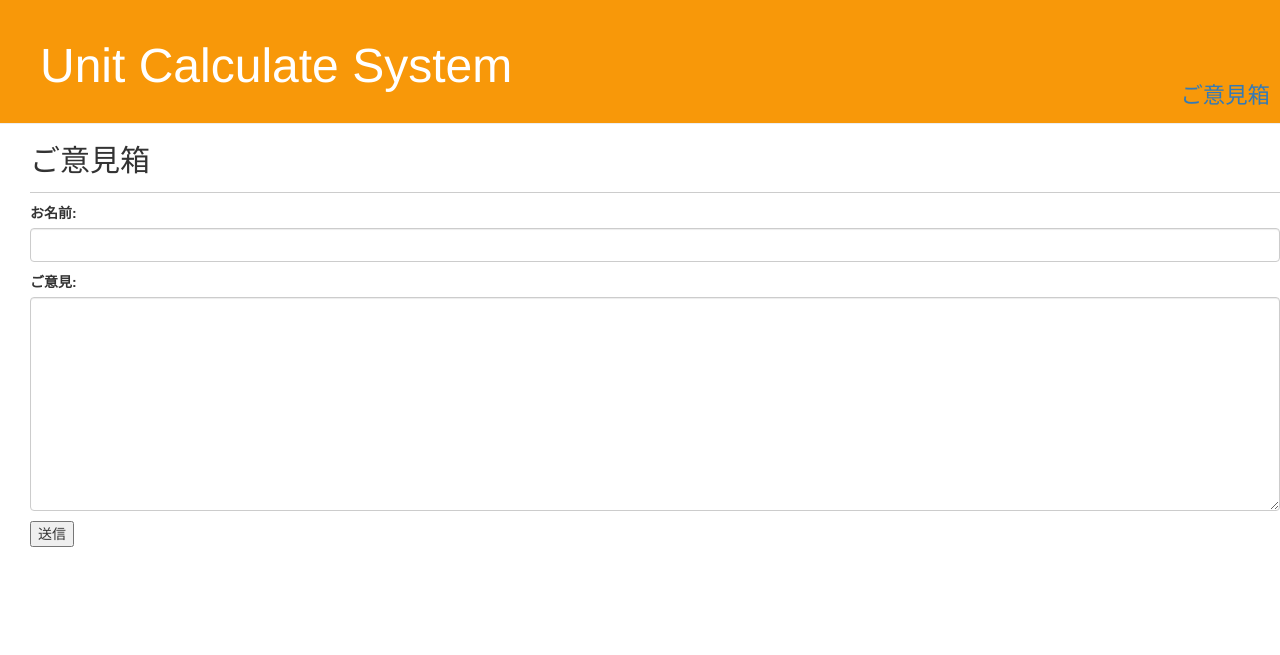
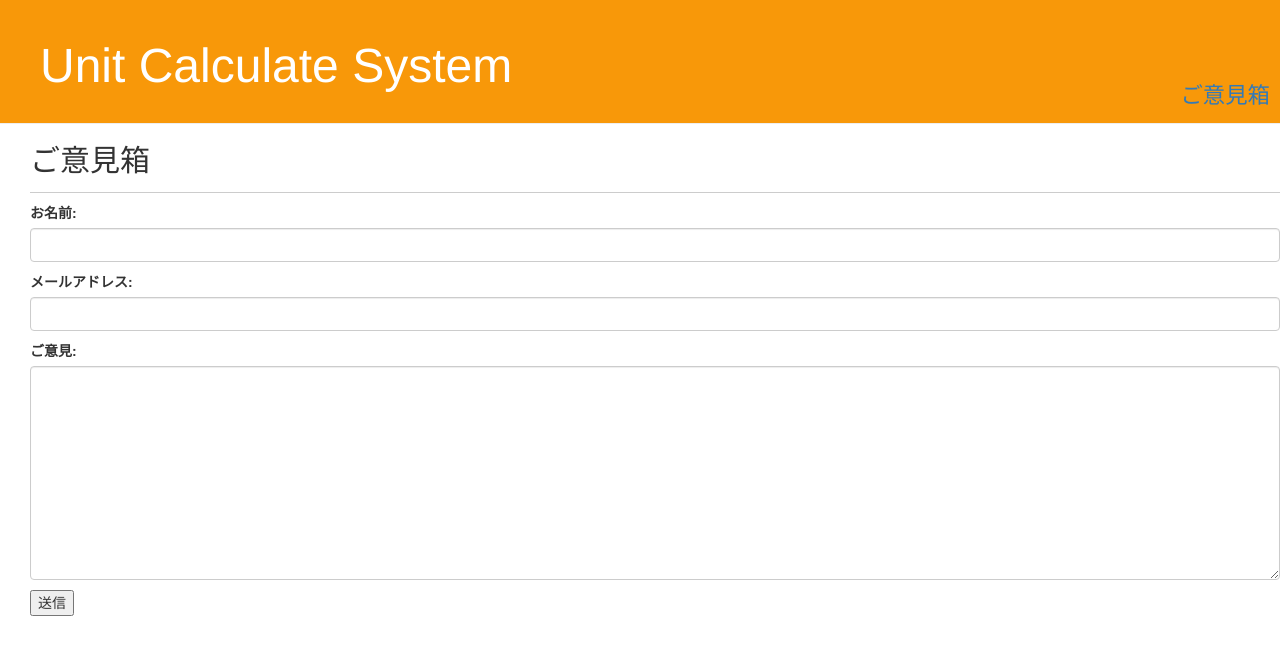
Before and after one commit to kawashima1129/UnitCalculation, a Django app: page /calc/inquire in a window 1280 px wide. Shown: the top 655 px of the page. Run offline with Django 3.2, Linux system fonts and the light colour scheme; some libraries are stand-ins or nearby versions.

Commit message:
お問い合わせにメールアドレスを追加

```diff
--- a/UnitCalc/calc/forms.py
+++ b/UnitCalc/calc/forms.py
@@ -86,16 +86,21 @@ class TimeTableForm(forms.Form):
 class ContactForm(forms.Form):
     name = forms.CharField(label='お名前', required=True,
                            widget=forms.TextInput(attrs={'cols':20,'rows':30,'class': 'form-control reset-border-radius',}))
+    address = forms.CharField(label='メールアドレス',
+                              widget=forms.TextInput(attrs={'cols':20, 'rows': 10, 'class': 'form-control reset-border-radius',}),
+                              required=True)
     message = forms.CharField(label='ご意見',
                               widget=forms.Textarea(attrs={'cols':20, 'rows': 10, 'class': 'form-control reset-border-radius',}),
                               required=True)
+
 
     # メール送信処理
     def send_email(self):
         # send email using the self.cleaned_data dictionary
         subject = self.cleaned_data['name']
-        message = self.cleaned_data['message']
+        message = ("相手のメールアドレス：" + self.cleaned_data['address']
+                  + "       内容：" + self.cleaned_data['message']) #なぜか改行できない
         from_email = settings.EMAIL_HOST_USER
-        to = ['xxx']
+        to = ['k_ktak1129@yahoo.co.jp']
 
         send_mail(subject, message, from_email, to)
--- a/UnitCalc/calc/templates/calc/inquire.html
+++ b/UnitCalc/calc/templates/calc/inquire.html
@@ -11,6 +11,5 @@
         <button class="button2" type="submit" >送信</button>
     </form>
     {{ true }}
-
 </div>
 {% endblock content %}
```
Also changed, not shown: 3 other files.
